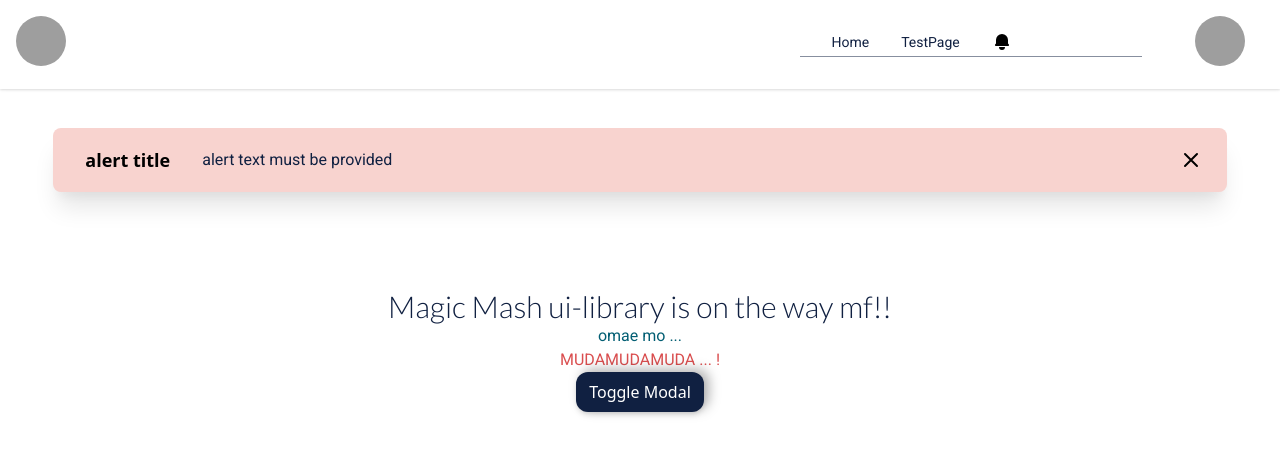
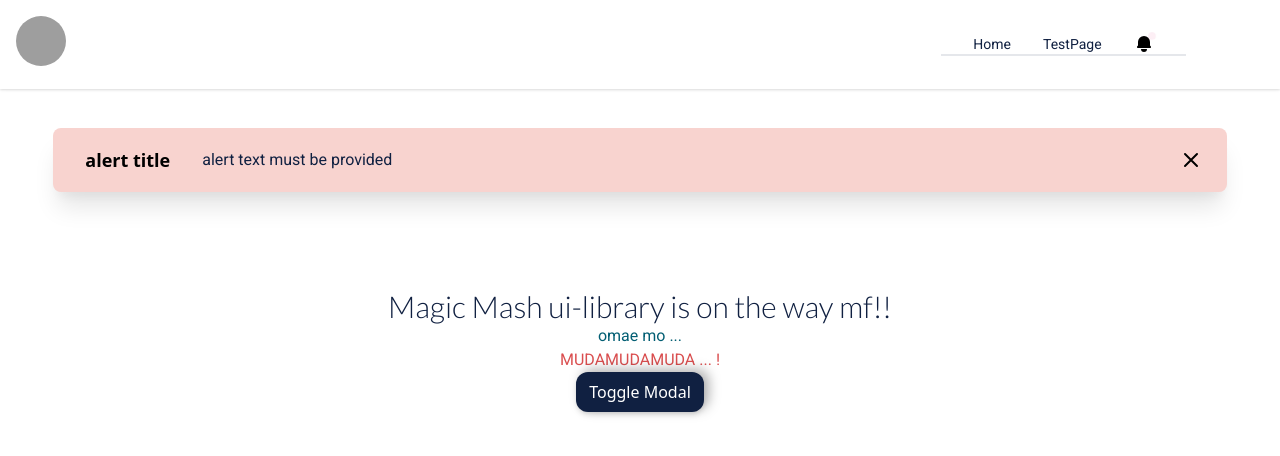
Before and after one commit to MagicMash/magic-mash-component-library, a Next.js app: page / in a window 1280 px wide. Shown: the top 456 px of the page. Built offline with nearby package versions, Linux system fonts and the light colour scheme; grey boxes are pictures that could not be loaded.

Commit message:
tw classes reworked

```diff
--- a/src/components/navbar/navSections/linkGroup.tsx
+++ b/src/components/navbar/navSections/linkGroup.tsx
@@ -1,7 +1,6 @@
 import Link from "next/link";
 import { processTWClasses } from "../../../utils/twStringsProcessor";
 import { linkData } from "../../../ts/componentsProps";
-import bell from "../../../../public/icons/bell.svg";
 
 interface props {
   links: linkData[];
@@ -23,7 +22,7 @@ const LinkGroup = (props: props) => {
           : baseContainerClasses
       }
     >
-      <div className="px-8 flex flex-row space-x-8">
+      <div className="px-8 flex flex-row space-x-8 border-b-2">
         {props.links.map((link, index) => {
           return (
             <div key={index}>
@@ -52,7 +51,7 @@ const LinkGroup = (props: props) => {
           );
         })}
       </div>
-      <hr className="border-darkBlue border-opacity-50 mt-1 " />
+
     </div>
   );
 };
--- a/src/components/sampleComponents/navbarNotificationsExample/navbar.tsx
+++ b/src/components/sampleComponents/navbarNotificationsExample/navbar.tsx
@@ -3,17 +3,6 @@ import useAlert from "../../../hooks/useAlert";
 import Alert from "../../alert/alert";
 import Navbar from "../../navbar/navbar";
 import { alertData, linkData } from "../../../ts/componentsProps";
-
-const bell = (
-  <svg
-    xmlns="http://www.w3.org/2000/svg"
-    className="h-5 w-5 hover:transform hover:transition hover:scale-105 cursor-pointer"
-    viewBox="0 0 20 20"
-    fill="currentColor"
-  >
-    <path d="M10 2a6 6 0 00-6 6v3.586l-.707.707A1 1 0 004 14h12a1 1 0 00.707-1.707L16 11.586V8a6 6 0 00-6-6zM10 18a3 3 0 01-3-3h6a3 3 0 01-3 3z" />
-  </svg>
-);
 
 const initialAlerts: alertData[] = [
   {
@@ -23,14 +12,30 @@ const initialAlerts: alertData[] = [
   },
 ];
 
+const notificationClasses = ''
+
 const NavbarWithNotifications = () => {
   const [isAlertsModalOpen, toggleAlerstModal, modal] = useModal();
   const [alerts, addAlert, removeAlert] = useAlert(initialAlerts);
 
+  const bell = (
+    <>
+    {alerts.length === 0 ? null : <div className='h-1 w-1 bg-pink-600 rounded-full m-0 p-0 absolute ml-4 animate-ping ' />}
+    <svg
+      xmlns="http://www.w3.org/2000/svg"
+      className="h-5 w-5 hover:transform hover:transition hover:scale-105 cursor-pointer"
+      viewBox="0 0 20 20"
+      fill="currentColor"
+    >
+      <path d="M10 2a6 6 0 00-6 6v3.586l-.707.707A1 1 0 004 14h12a1 1 0 00.707-1.707L16 11.586V8a6 6 0 00-6-6zM10 18a3 3 0 01-3-3h6a3 3 0 01-3 3z" />
+    </svg>
+    </>
+  );
+
   const testLinks: linkData[] = [
     { url: "/", text: "Home" },
     { url: "/testPage", text: "TestPage" },
-    { withIcon: true, icon: bell, handler: toggleAlerstModal },
+    { withIcon: true, icon: bell, handler: toggleAlerstModal, linkClass: notificationClasses },
   ];
 
   const alertComponents = alerts.map((alert, index) => {
@@ -53,8 +58,8 @@ const NavbarWithNotifications = () => {
         withLogo
         logo="/matthew-henry-U5rMrSI7Pn4-unsplash.jpg"
         withLinks
+        linkContainerClasses=' flex flex-row justify-end '
         links={testLinks}
-        withUser
       />
       {alertsModal}
     </>
--- a/src/ts/componentsProps.ts
+++ b/src/ts/componentsProps.ts
@@ -18,6 +18,7 @@ export type linkData = {
     handler?: () => void,
     withIcon?: boolean,
     icon?: ReactNode,
+    linkClass?: string
 }
 
 export type navbarUser = {
```
